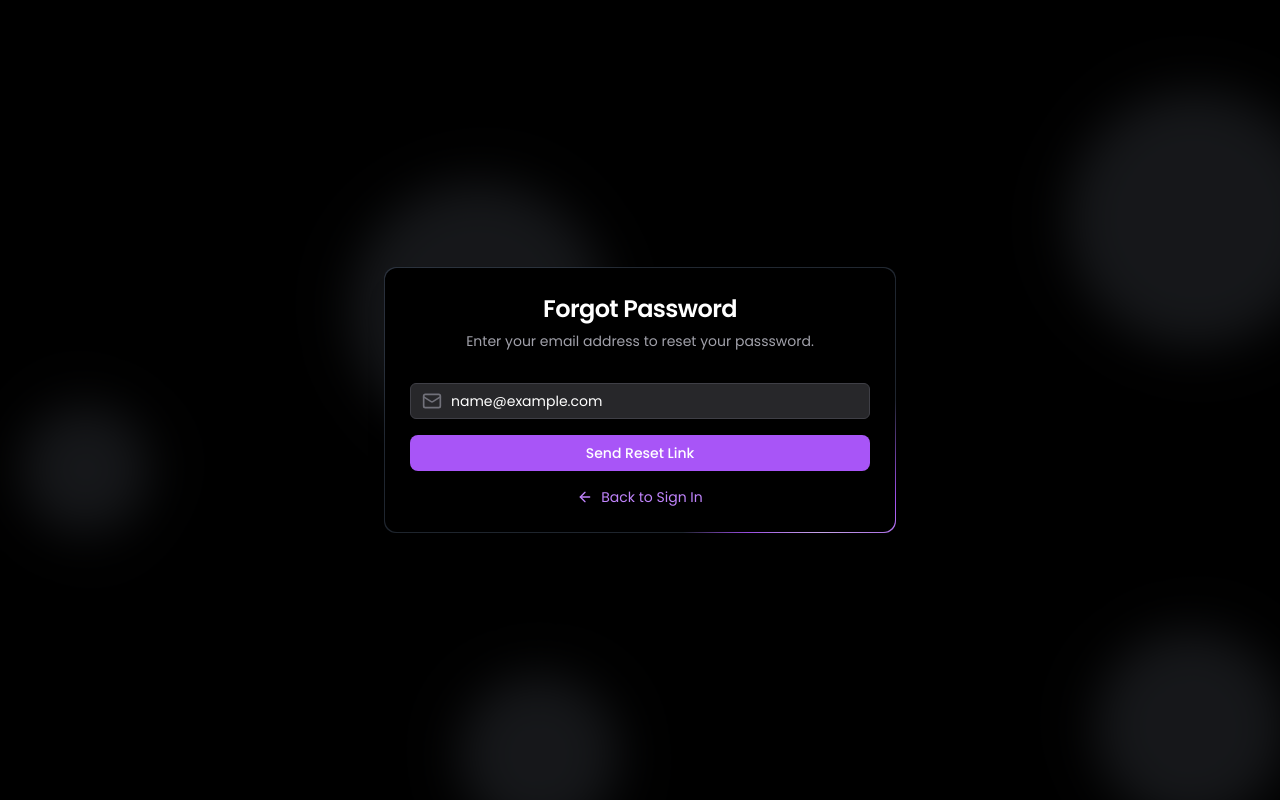
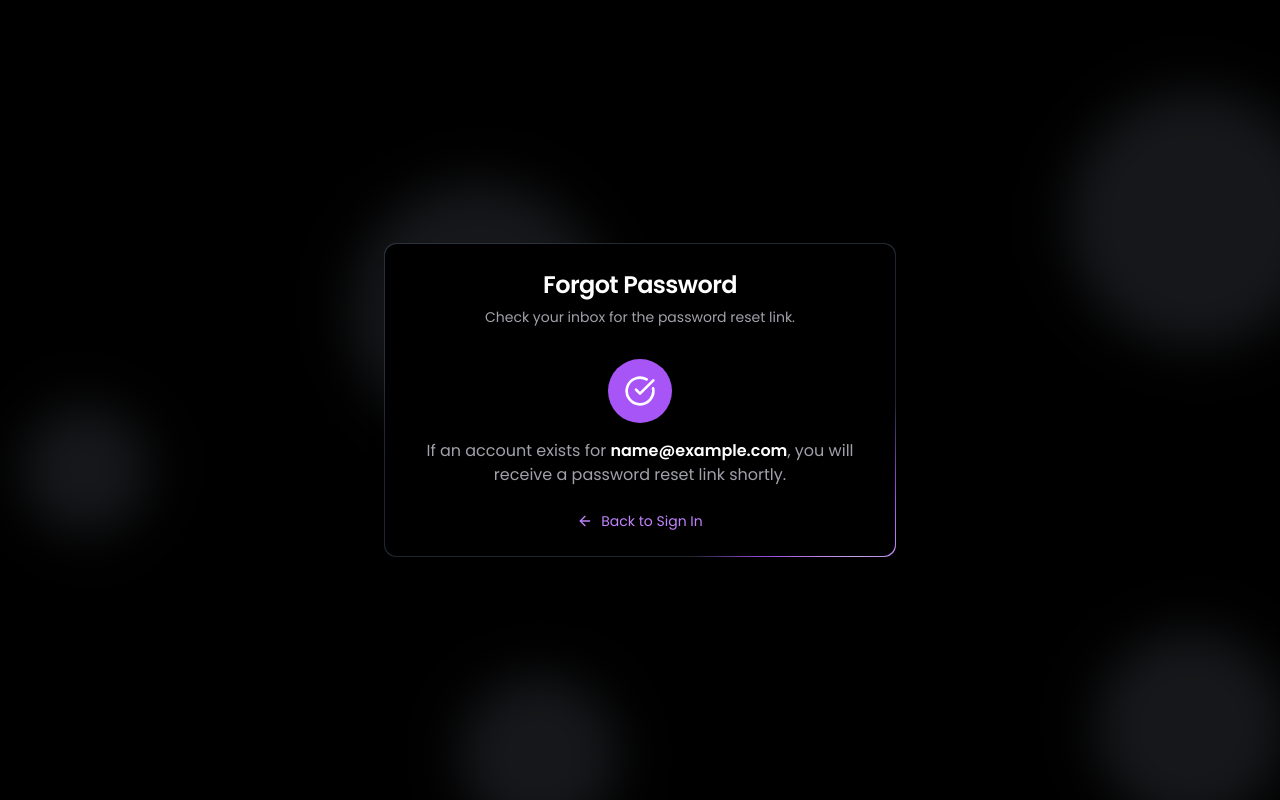
Before and after one commit to Sh1v4nk/Simple-Authentication, a React (Vite) app in the folder frontend/: page /forgot-password in a window 1280 px wide. Both pictures are taken after typing "name@example.com" into the empty fields and a click on the button "Send Reset Link". Built offline with nearby package versions, Linux system fonts and the light colour scheme.

Commit message:
feat(auth): enhance Forgot Password page with submission feedback; add success message and loading animation

```diff
--- a/frontend/src/pages/ForgotPasswordPage.tsx
+++ b/frontend/src/pages/ForgotPasswordPage.tsx
@@ -1,7 +1,7 @@
 import { useState } from "react";
 import { Link } from "react-router-dom";
 import { motion } from "framer-motion";
-import { Mail, ArrowLeft } from "lucide-react";
+import { Mail, ArrowLeft, CheckCircle } from "lucide-react";
 
 import {
   Button,
@@ -15,9 +15,14 @@ import {
 
 function ForgotPasswordPage() {
   const [email, setEmail] = useState("");
+  const [isSubmitted, setIsSubmitted] = useState(false);
 
   const handleSubmit = (e: React.FormEvent) => {
     e.preventDefault();
+    // Simulate sending the email
+    setTimeout(() => {
+      setIsSubmitted(true); // Set the state to show the success view
+    }, 1000); // Simulate a delay for sending email
   };
 
   return (
@@ -33,10 +38,13 @@ function ForgotPasswordPage() {
             Forgot Password
           </CardTitle>
           <CardDescription className="text-zinc-400">
-            Enter your email address to reset your passsword.
+            {!isSubmitted
+              ? "Enter your email address to reset your password."
+              : "Check your inbox for the password reset link."}
           </CardDescription>
         </CardHeader>
         <CardContent>
+          {!isSubmitted ? (
             <form onSubmit={handleSubmit}>
               <div className="grid gap-4">
                 <div>
@@ -49,6 +57,7 @@ function ForgotPasswordPage() {
                       value={email}
                       onChange={(e) => setEmail(e.target.value)}
                       className="border-zinc-700 bg-zinc-800 pl-10 text-white placeholder:text-zinc-500"
+                      required
                     />
                   </div>
                 </div>
@@ -60,12 +69,29 @@ function ForgotPasswordPage() {
                 </Button>
               </div>
             </form>
+          ) : (
+            <div className="text-center">
+              <motion.div
+                initial={{ scale: 0 }}
+                animate={{ scale: 1 }}
+                transition={{ type: "spring", stiffness: 500, damping: 30 }}
+                className="mx-auto mb-4 flex h-16 w-16 items-center justify-center rounded-full bg-purple-500"
+              >
+                <CheckCircle className="h-8 w-8 text-white" />
+              </motion.div>
+              <p className="mb-6 text-zinc-400">
+                If an account exists for{" "}
+                <span className="font-semibold text-white">{email}</span>, you
+                will receive a password reset link shortly.
+              </p>
+            </div>
+          )}
           <div className="mt-4 text-center text-sm">
             <Link
               to="/signin"
               className="flex items-center justify-center text-center text-purple-400 transition-colors hover:text-purple-300"
             >
-              <ArrowLeft className="h-4 w-4 mr-2" /> Back to Sign In
+              <ArrowLeft className="mr-2 h-4 w-4" /> Back to Sign In
             </Link>
           </div>
         </CardContent>
```
Lines whose indentation alone changed are shown as unchanged.
